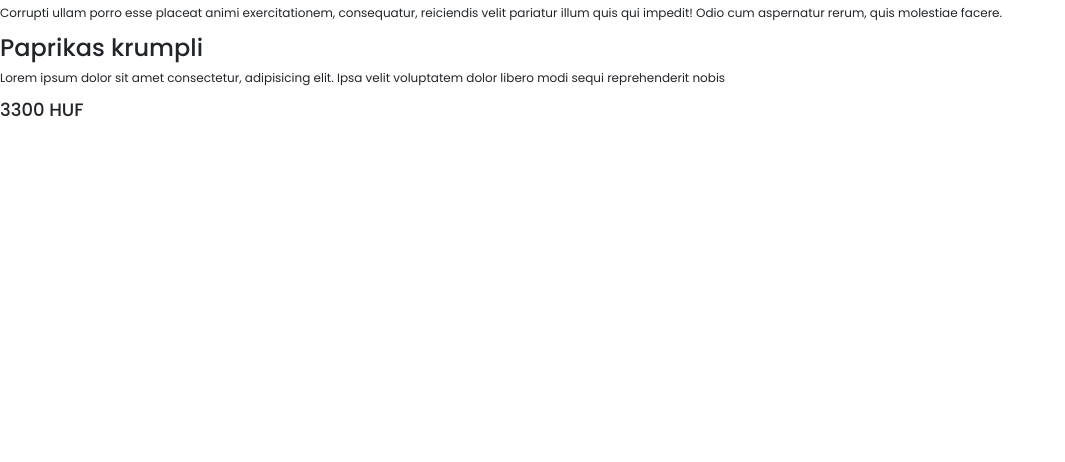
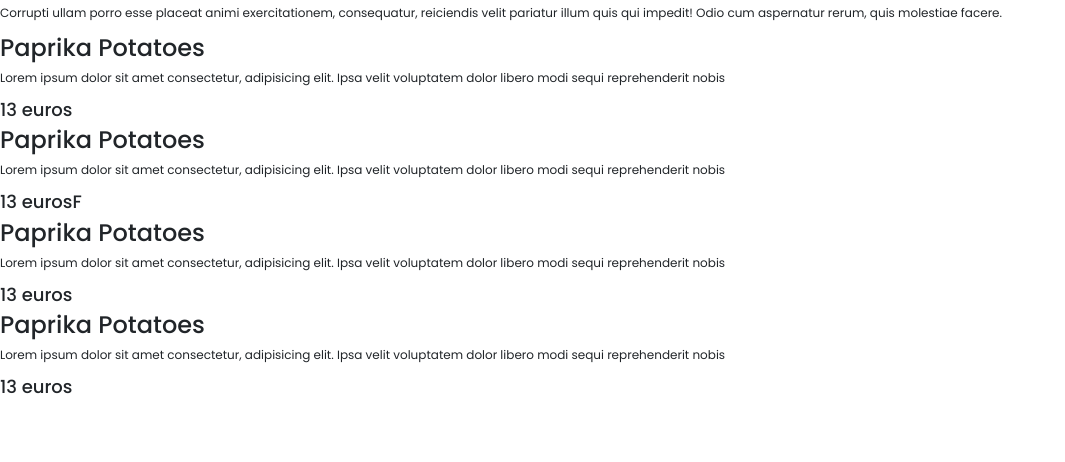
Before and after one commit to Luinen/DjanTaurant_PP4, a Django app: template templates/index.html in a window 1280 px wide. Shown: the part 338-800 px from the top of the page, without its empty margins (0-1065 px from the left). Run offline with Django 3.2, Linux system fonts and the light colour scheme; the template is opened without the code that fills it, so the values that code supplies are empty.

Commit message:
add more food card to index.html

```diff
--- a/templates/index.html
+++ b/templates/index.html
@@ -39,9 +39,35 @@
 
             <div class="food_card">
                 <div class="food_info">
-                    <h2>Paprikas krumpli</h2>
+                    <h2>Paprika Potatoes</h2>
                     <p>Lorem ipsum dolor sit amet consectetur, adipisicing elit. Ipsa velit voluptatem dolor libero modi sequi reprehenderit nobis</p>
-                    <h4>3300 HUF</h4>
+                    <h4>13 euros</h4>
                 </div>
                 <div class="food_pic"></div>
             </div>
+            <div class="food_card">
+                <div class="food_info">
+                    <h2>Paprika Potatoes</h2>
+                    <p>Lorem ipsum dolor sit amet consectetur, adipisicing elit. Ipsa velit voluptatem dolor libero modi sequi reprehenderit nobis</p>
+                    <h4>13 eurosF</h4>
+                </div>
+                <div class="food_pic"></div>
+            </div>
+
+            <div class="food_card">
+                <div class="food_info">
+                    <h2>Paprika Potatoes</h2>
+                    <p>Lorem ipsum dolor sit amet consectetur, adipisicing elit. Ipsa velit voluptatem dolor libero modi sequi reprehenderit nobis</p>
+                    <h4>13 euros</h4>
+                </div>
+                <div class="food_pic"></div>
+            </div>
+
+            <div class="food_card">
+                <div class="food_info">
+                    <h2>Paprika Potatoes</h2>
+                    <p>Lorem ipsum dolor sit amet consectetur, adipisicing elit. Ipsa velit voluptatem dolor libero modi sequi reprehenderit nobis</p>
+                    <h4>13 euros</h4>
+                </div>
+                <div class="food_pic"></div>
+            </div>
```
